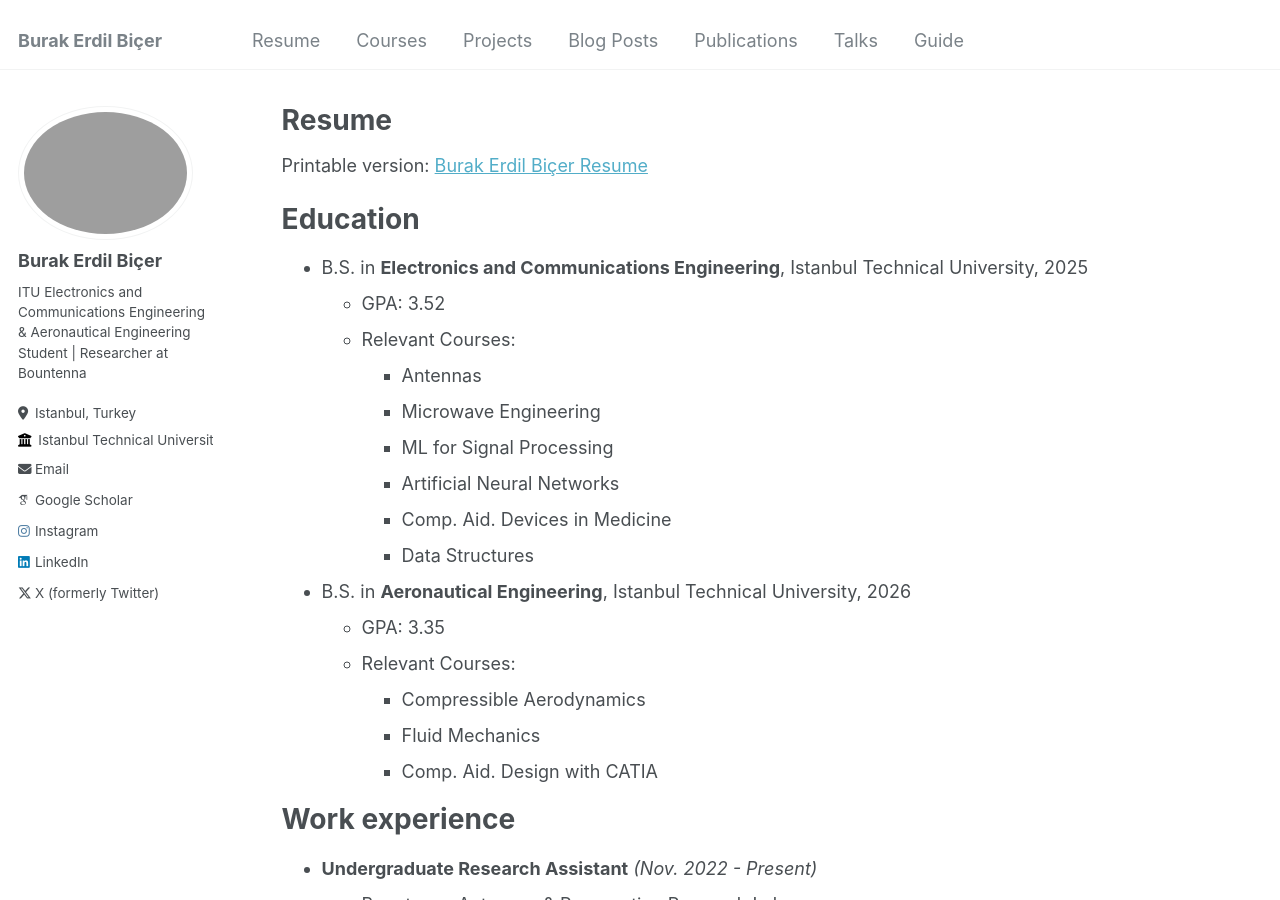
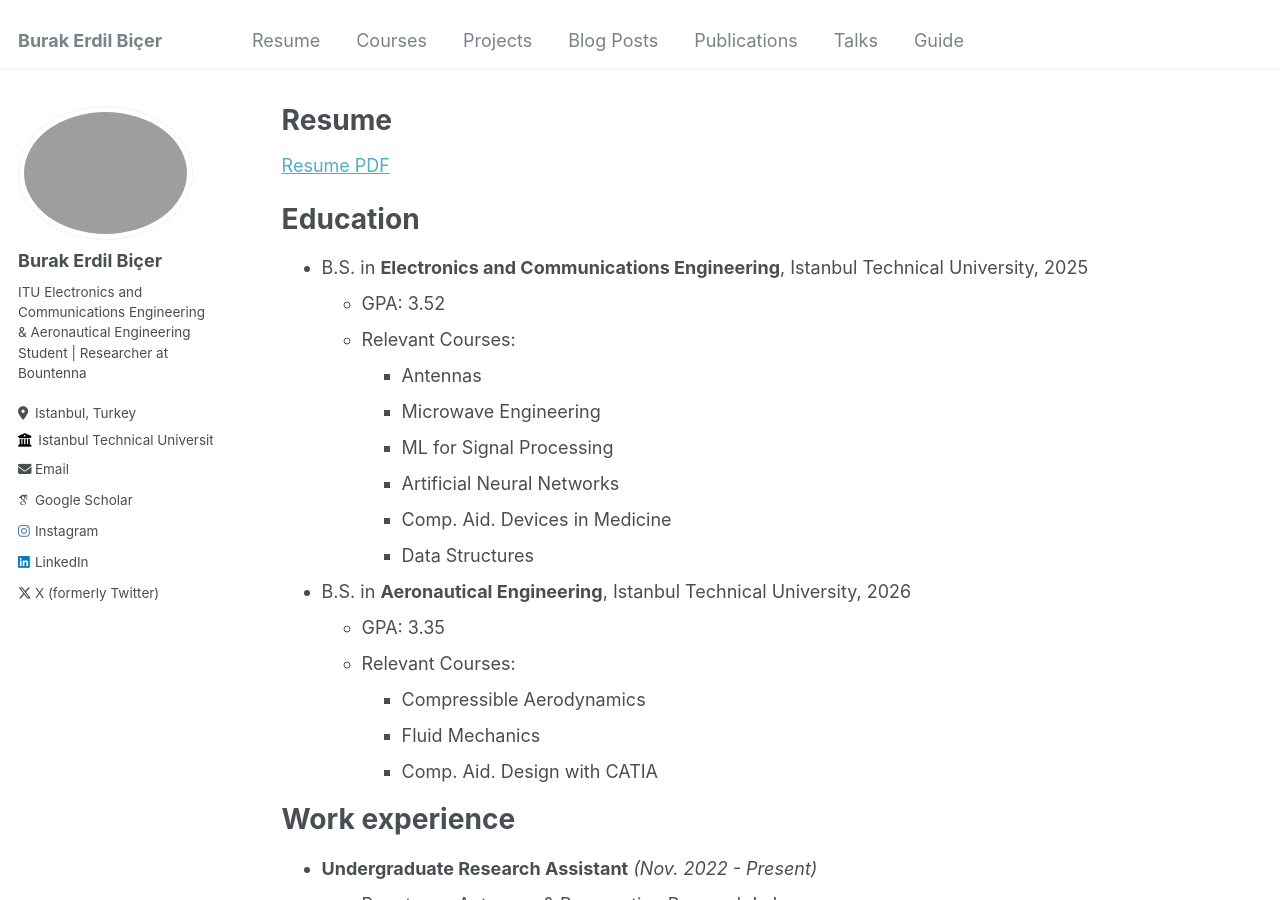
Before and after one commit to burakerdilb/burakerdilb.github.io, a Jekyll site: the page built from _pages/resume.md, in a window 1280 px wide and 900 px high. Built offline with Jekyll 4.4.1, drawn with Linux system fonts in a browser that asks for light colours; some web fonts are replaced.

Commit message:
Update resume.md

```diff
--- a/_pages/resume.md
+++ b/_pages/resume.md
@@ -7,7 +7,7 @@ redirect_from:
   - /resume
 ---
 
-Printable version: [Burak Erdil Biçer Resume](resume_120624.pdf)
+[Resume PDF](resume_120624.pdf)
 
 {% include base_path %}
 
```
